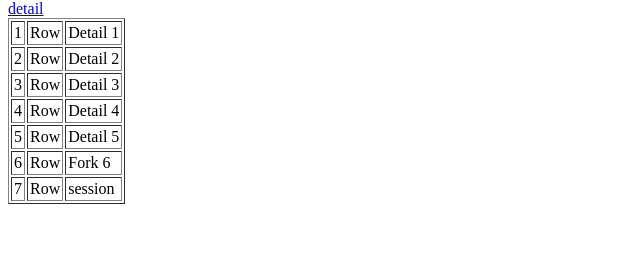
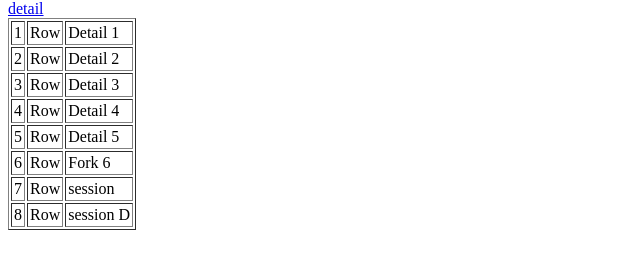
Before and after one commit to randheerk/chetu-demo2, a plain HTML site: page index.html in a window 1280 px wide. Shown: the part 66-334 px from the top of the page, without its empty margins (0-640 px from the left). Drawn offline with Linux system fonts and the light colour scheme.

Commit message:
new d row address

```diff
--- a/index.html
+++ b/index.html
@@ -27,6 +27,9 @@
 			<tr>
 				<td>7</td><td>Row </td><td> session</td>
 			</tr>
+			<tr>
+				<td>8</td><td>Row </td><td> session D</td>
+			</tr>
 		</table>
 	</body>
 </html>
```
